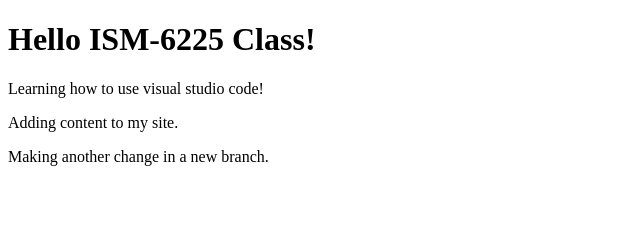
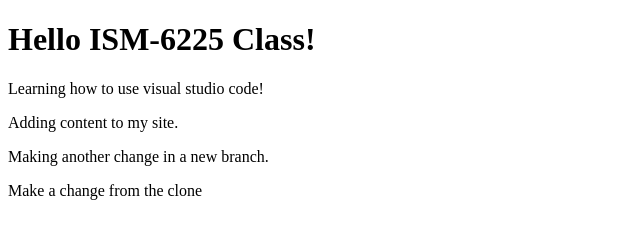
Before and after one commit to aarsha-777/ISM6225, a plain HTML site: page index.html in a window 1280 px wide. Shown: the whole page, without its empty margins (0-640 px from the left). Drawn offline with Linux system fonts and the light colour scheme.

Commit message:
changing the clone

```diff
--- a/index.html
+++ b/index.html
@@ -6,5 +6,6 @@
         <p>Learning how to use visual studio code!</p>
         <p>Adding content to my site.</p>
         <p>Making another change in a new branch.</p>
+        <p>Make a change from the clone</p>
     </body>
 </html>
```
